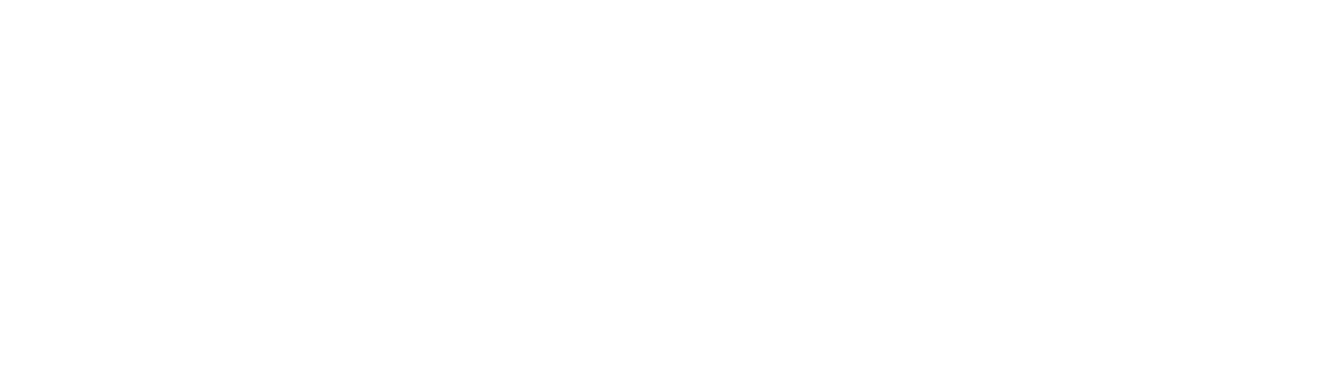
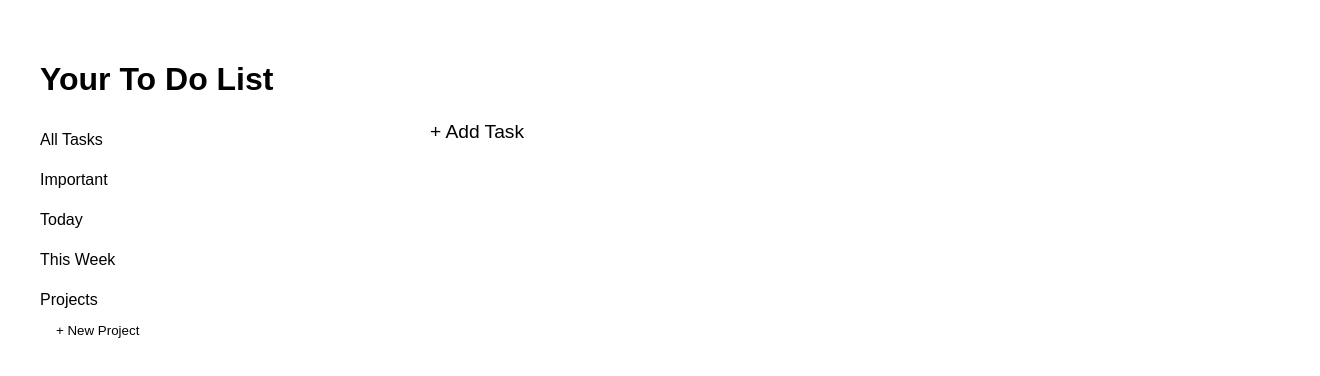
Before and after one commit to jesscz/todo-list, a website built with webpack: page dist/index.html in a window 1280 px wide. Shown: the whole page, 1320 px wide, since content can reach past the window. Built offline with nearby package versions, Linux system fonts and the light colour scheme.

Commit message:
Add basic setup of page

```diff
--- a/package.json
+++ b/package.json
@@ -17,7 +17,12 @@
   },
   "homepage": "https://github.com/jesscz/todo-list#readme",
   "devDependencies": {
+    "css-loader": "^6.7.1",
+    "style-loader": "^3.3.1",
     "webpack": "^5.74.0",
     "webpack-cli": "^4.10.0"
+  },
+  "dependencies": {
+    "date-fns": "^2.29.3"
   }
 }
--- a/src/index.js
+++ b/src/index.js
@@ -0,0 +1,12 @@
+import './style.css';
+import { newToDo } from './newItem'
+import { pageLoad } from './pageLoad'
+
+(function component() {
+  const element = document.createElement('div');
+  element.append(pageLoad());
+  document.body.appendChild(element);
+
+  const newItem = document.getElementById('newItemBtn');
+  newItem.addEventListener('click', newToDo);
+})();
--- /dev/null
+++ b/src/newItem.js
@@ -0,0 +1,6 @@
+const newToDo = (title, description, dueDate, priority, project, completion) => {
+    //get imput from user for above
+    alert("sadfdjsalk");
+}
+
+export { newToDo }
--- /dev/null
+++ b/src/pageLoad.js
@@ -0,0 +1,48 @@
+const pageLoad = () => {
+    const element = document.createElement('div');
+    element.id = 'content';
+
+    const title = document.createElement('h1');
+    title.innerText = 'Your To Do List';
+    title.id = 'title';
+
+
+    const left = document.createElement('div');
+    left.id = 'left';
+
+    const all = document.createElement('div');
+    all.innerText = 'All Tasks';
+
+    const imp = document.createElement('div');
+    imp.innerText = 'Important';
+
+    const today = document.createElement('div');
+    today.innerText = 'Today';
+
+    const week = document.createElement('div');
+    week.innerText =  'This Week';
+
+    const proj = document.createElement('div');
+    proj.innerText = 'Projects';
+
+    const newProject = document.createElement('button');
+    newProject.innerText = '+ New Project';
+    newProject.id = 'newProjectBtn';
+
+
+    const right = document.createElement('div');
+    right.id = 'right';
+
+    const newItem = document.createElement('button');
+    newItem.innerText = '+ Add Task';
+    newItem.id = 'newItemBtn';
+
+
+    left.append(all, imp, today, week, proj, newProject);
+    right.append(newItem);
+    element.append(title, left, right);
+
+    return element;
+}
+
+export { pageLoad }
--- /dev/null
+++ b/src/style.css
@@ -0,0 +1,33 @@
+html, body {
+    height: 100%;
+    margin: 10px;
+    padding: 10px;
+    font-family: 'Arial', sans-serif;
+}
+button{
+    border: none;
+    background: none;
+}
+button:hover{
+    opacity: 65%;
+}
+#content{
+    display: grid;
+    grid-template-columns: 30vw 70vw;
+}
+#left{
+    grid-column: 1/2;
+    line-height: 2.5;
+
+}
+#newProjectBtn{
+    position: relative;
+    top: -10px;
+    left: 10px;
+}
+#right{
+    grid-column: 2/3;
+}
+#newItemBtn{
+    font-size: larger;
+}
--- a/webpack.config.js
+++ b/webpack.config.js
@@ -1,9 +1,18 @@
 const path = require('path');
 
 module.exports = {
+  mode: 'development',
   entry: './src/index.js',
   output: {
     filename: 'main.js',
     path: path.resolve(__dirname, 'dist'),
   },
+  module: {
+    rules: [
+      {
+        test: /\.css$/i,
+        use: ['style-loader', 'css-loader'],
+      },
+    ],
+  },
 };
```
Also changed, not shown: README.md, dist/index.html, dist/main.js, 1 other file.
